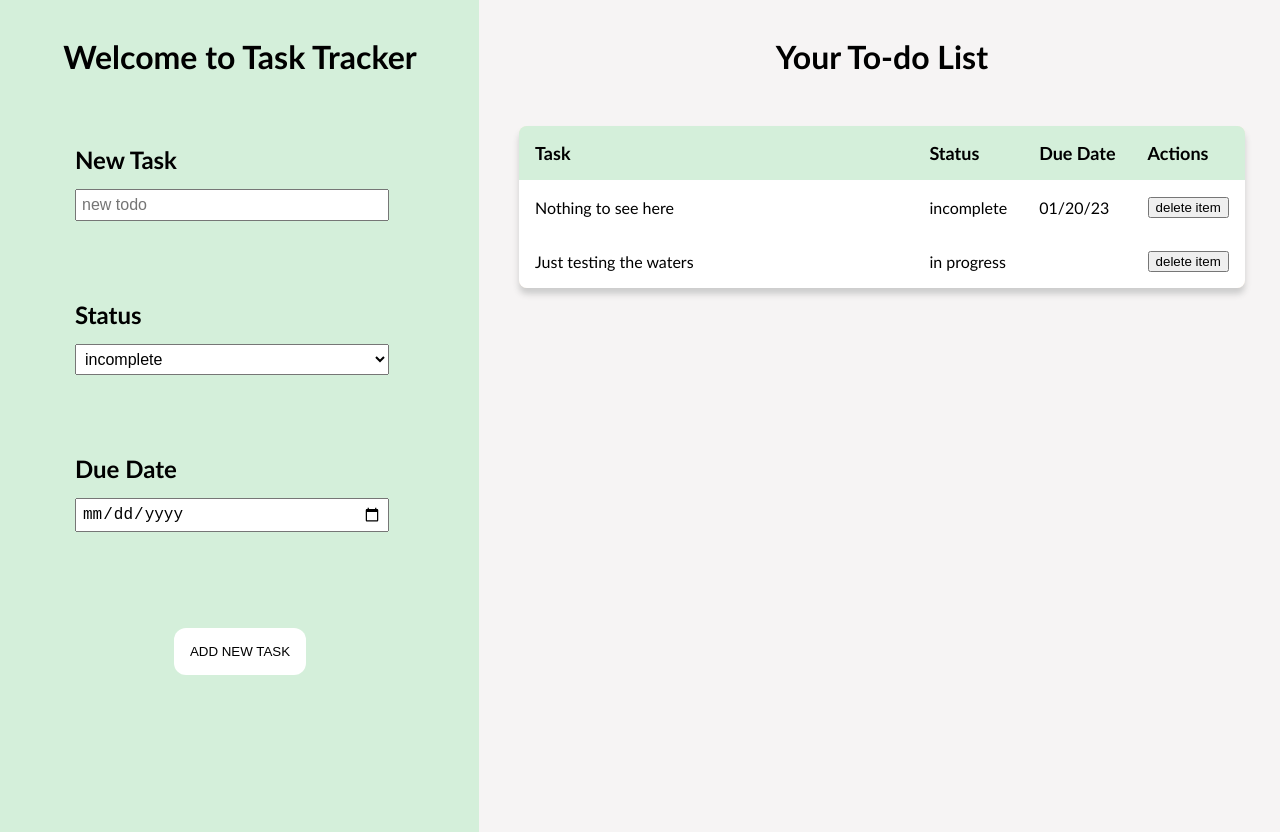
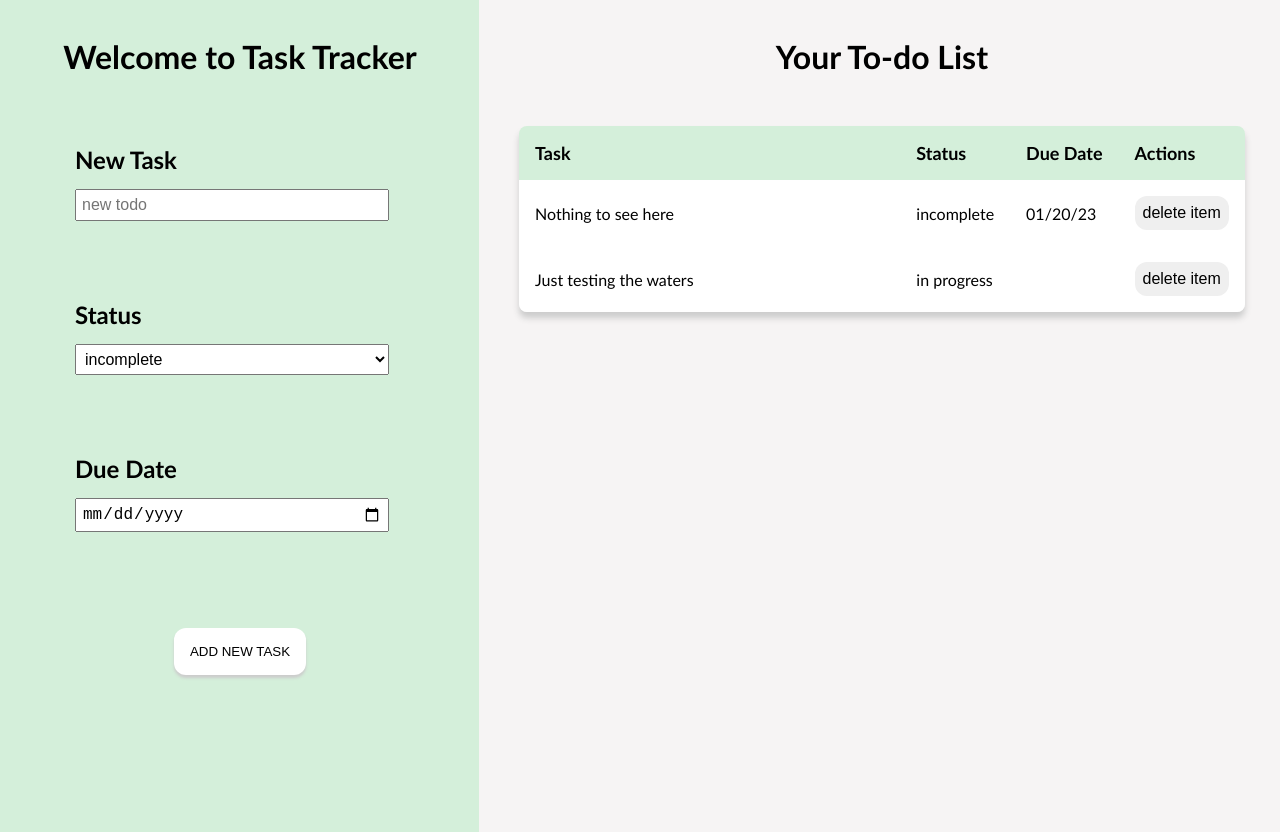
Before and after one commit to tmrich212/task-tracker-redemption, a React (Create React App) app: page / in a window 1280 px wide. Built offline with nearby package versions, Linux system fonts and the light colour scheme.

Commit message:
A few style changes added

```diff
--- a/src/App.css
+++ b/src/App.css
@@ -30,7 +30,6 @@ form {
   background-color: rgb(251, 232, 208);
   background-color:  rgb(212, 243, 255);
   background-color: #d4efda;
-
   /* background-color:  rgb(231, 248, 255); */
   /* background-color: rgb(126, 164, 89); */
   /* background-color: antiquewhite; */
--- a/src/App.js
+++ b/src/App.js
@@ -2,8 +2,11 @@ import { useState } from 'react';
 import './App.css';
 import Form from './components/Form';
 import TaskPanel from './components/TaskPanel';
+import Modal from './components/Modal';
 
 function App() {
+  const [showModal, setShowModal] = useState(false);
+
   const [tasks, setNewTasks] = useState([
     {task: 'Nothing to see here', status: 'incomplete', date: '01/20/23', id: 1},
     {task: 'Just testing the waters', status: 'in progress', id: 2},
@@ -23,10 +26,17 @@ function App() {
     })
   }
 
+  const editTask = (idx) => {
+    setNewTasks(idx);
+    setShowModal(true);
+  }
+
   return (
     <div className="App">
       <Form addTask={addTask}/>
-      <TaskPanel tasks={tasks} handleClick={handleClick}/>
+      <TaskPanel tasks={tasks} handleClick={handleClick} editTask={editTask}/>
+
+      {showModal && (<Modal showModal={showModal}/>)}
     </div>
   );
 }
--- a/src/components/Form.css
+++ b/src/components/Form.css
@@ -66,4 +66,11 @@ form {
     padding: 16px;
     text-transform: uppercase;
     cursor: pointer;
+    box-shadow: 0 3px 3px #ccc;
   }
+
+  .submit button:hover {
+    background-color: #7ca585;
+    transform: scale(1.1);
+    font-weight: bold;
+  }
--- a/src/components/Form.js
+++ b/src/components/Form.js
@@ -54,7 +54,7 @@ const Form = ({ addTask }) => {
                <div className='form-input'>
                     <label htmlFor="date">
                         <span>Due Date</span>
-                        <input type="date" onChange={(e)=> setDate(e.target.value)} value={date} required/>
+                        <input type="date" data-format="DD MMMM YYYY" onChange={(e)=> setDate(e.target.value)} value={date} required/>
                     </label>
 
                     {/* <p>Selected Date: {date}</p> */}
--- /dev/null
+++ b/src/components/Modal.js
@@ -0,0 +1,12 @@
+import React from 'react'
+
+export default function Modal({ showModal }) {
+  return (
+    <div className='modal-backdrop'>
+        <div className='modal'>
+
+        </div>
+
+    </div>
+  )
+}
--- a/src/components/TaskPanel.css
+++ b/src/components/TaskPanel.css
@@ -20,7 +20,7 @@ header h1 {
 
 .table {
     margin: 50px auto;
-    background-color: antiquewhite;
+    /* background-color: antiquewhite; */
     display: block;
     overflow: hidden;
     border-collapse: collapse;
@@ -54,7 +54,22 @@ header h1 {
 }
 
 .expand {
-    width: 80%;
+    width: 100%;
+}
+
+.action-btn {
+    border: none;
+    border-radius: 12px;
+    padding: 8px;
+    font-size: medium;
+    cursor: pointer;
+    margin: 0;
+}
+
+.action-btn:hover {
+    background-color: #7ca585;
+    color: white;
+    transform: scale(1.1);
 }
 
 .task-item {
@@ -75,7 +90,6 @@ header h1 {
 }
 
 button:hover {
-    background-color: rgb(0, 123, 255);
-    transform: scale(1.1);
+    /* background-color: rgb(0, 123, 255); */
     color: white;
 }
--- a/src/components/TaskPanel.js
+++ b/src/components/TaskPanel.js
@@ -1,7 +1,7 @@
 import React from 'react';
 import './TaskPanel.css'
 
-const TaskPanel = ({ tasks, handleClick }) => {
+const TaskPanel = ({ tasks, handleClick, editTask }) => {
     return (
         <div className='task-panel'>
            <header><h1>Your To-do List</h1></header>
@@ -21,7 +21,8 @@ const TaskPanel = ({ tasks, handleClick }) => {
                   <td>{task.task}</td>
                   <td>{task.status}</td>
                   <td>{task.date}</td>
-                  <td><button onClick={() => handleClick(task.id)}>delete item</button></td>
+                  {/* <td><button className='action-btn' onClick={() => editTask(idx)}>edit</button></td> */}
+                  <td><button className='action-btn' onClick={() => handleClick(task.id)}>delete item</button></td>
                 </tr>
               ))}
 
```
Also changed, not shown: src/components/Modal.css (added).
